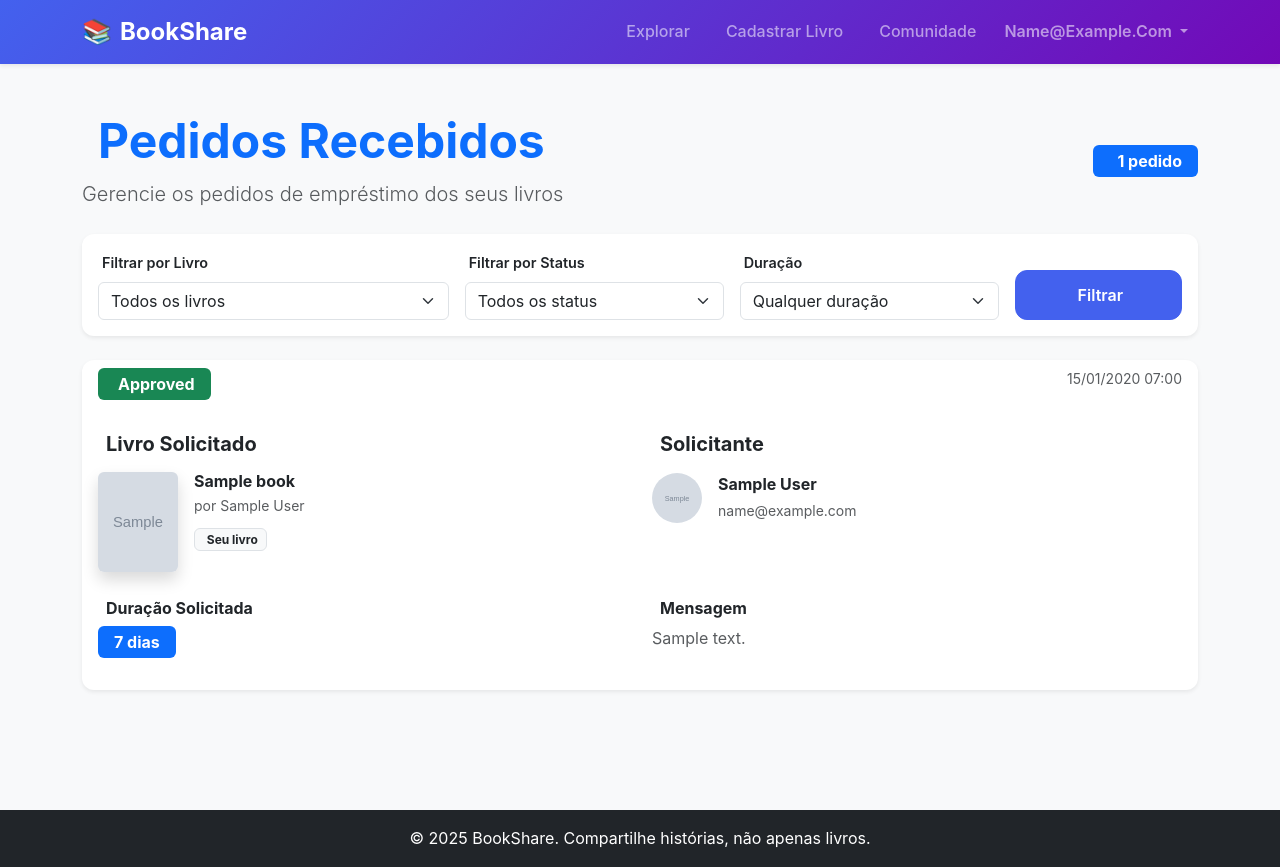
After one commit to vicct0r/ComunitBooks, a Django app: page /loan/order/requested-orders/ in a window 1280 px wide. The commit adds this page. Run offline with Django 5.2, Linux system fonts and the light colour scheme; a user stored in the database is signed in; tables that the repository leaves empty hold one stand-in row (values such as "Sample post"); grey boxes marked "Sample" are stand-in pictures.

Commit message:
feature (loans.views | loans.models | templates/loans/): MyOrdersPage and OrdersRequested with filtering and accept/deny options

```diff
--- a/books/models.py
+++ b/books/models.py
@@ -93,7 +93,7 @@ class Book(Base):
         ('RESERVED', 'Reserved'),
     )
 
-    owner = models.ForeignKey(settings.AUTH_USER_MODEL, on_delete=models.CASCADE)
+    owner = models.ForeignKey(settings.AUTH_USER_MODEL, related_name='user_books', on_delete=models.CASCADE)
     title = models.CharField(max_length=200, help_text="Título do livro")
     author = models.CharField(max_length=200, blank=True, null=True)
     cover_image = StdImageField(
--- a/loans/urls.py
+++ b/loans/urls.py
@@ -5,5 +5,6 @@ app_name = 'loans'
 
 urlpatterns = [
     path('order/book/<int:book_id>/', views.OrderRequestCreateView.as_view(), name='order_create'),
-    path('order/my-orders/', views.OrderRequestsListView.as_view(), name='order_list'),
+    path('order/my-orders/', views.OrdersMadeListView.as_view(), name='orders_made_list'),
+    path('order/requested-orders/', views.OrdersRequestedListView.as_view(), name='orders_request_list')
 ]
--- a/loans/views.py
+++ b/loans/views.py
@@ -12,7 +12,7 @@ class OrderRequestCreateView(LoginRequiredMixin, generic.CreateView):
     template_name = 'loans/order_creation.html'
     model = Order
     fields = ['description', 'required_days']
-    success_url = reverse_lazy('loans:order_list')
+    success_url = reverse_lazy('loans:orders_made_list')
 
     def form_valid(self, form):
         book = get_object_or_404(Book, id=self.kwargs.get('book_id'))
@@ -29,10 +29,32 @@ class OrderRequestCreateView(LoginRequiredMixin, generic.CreateView):
         return context
 
 
-class OrderRequestsListView(LoginRequiredMixin, generic.ListView):
+class OrdersMadeListView(LoginRequiredMixin, generic.ListView):
     template_name = 'loans/order_list.html'
     model = Order
     context_object_name = 'orders'
 
     def get_queryset(self):
         return Order.objects.filter(user=self.request.user.id).order_by('-date_created')
+
+
+class OrdersRequestedListView(LoginRequiredMixin, generic.ListView):
+    template_name = 'loans/requested_orders.html'
+    model = Order
+    context_object_name = 'orders'
+
+    def get_queryset(self):
+        query = Order.objects.filter(book__owner=self.request.user).order_by('-date_created')
+
+        if self.request.GET.get('book'):
+            query = query.filter(book_id=self.request.GET.get('book'))
+        if self.request.GET.get('status'):
+            query = query.filter(status=self.request.GET.get('status'))
+        if self.request.GET.get('duration'):
+            query = query.filter(required_days=self.request.GET.get('duration'))
+        return query
+
+    def get_context_data(self, **kwargs):
+        context = super().get_context_data(**kwargs)
+        context['user_books'] = Book.objects.filter(owner=self.request.user)
+        return context
--- /dev/null
+++ b/templates/loans/requested_orders.html
@@ -0,0 +1,319 @@
+{% extends 'base.html' %}
+{% load static %}
+
+{% block title %}Pedidos Recebidos{% endblock %}
+
+{% block content %}
+<div class="container py-5">
+    <div class="row">
+        <div class="col-12">
+            <!-- Cabeçalho -->
+            <div class="d-flex justify-content-between align-items-center mb-4">
+                <div>
+                    <h1 class="display-5 fw-bold text-primary mb-2">
+                        <i class="fas fa-inbox me-3"></i>Pedidos Recebidos
+                    </h1>
+                    <p class="lead text-muted mb-0">Gerencie os pedidos de empréstimo dos seus livros</p>
+                </div>
+                <div class="text-end">
+                    <span class="badge bg-primary fs-6 px-3 py-2">
+                        <i class="fas fa-clipboard-list me-2"></i>
+                        {{ orders.count }} pedido{{ orders.count|pluralize }}
+                    </span>
+                </div>
+            </div>
+
+            <!-- Filtros -->
+            <div class="card border-0 shadow-sm mb-4">
+                <div class="card-body">
+                    <form method="get" class="row g-3 align-items-end">
+                        <!-- Filtro por Livro -->
+                        <div class="col-md-4">
+                            <label for="book_filter" class="form-label fw-semibold">
+                                <i class="fas fa-book me-1"></i>Filtrar por Livro
+                            </label>
+                            <select name="book" id="book_filter" class="form-select">
+                                <option value="">Todos os livros</option>
+                                {% for book in user_books %}
+                                <option value="{{ book.id }}"
+                                    {% if request.GET.book == book.id|stringformat:"i" %}selected{% endif %}>
+                                    {{ book.title }}
+                                </option>
+                                {% endfor %}
+                            </select>
+                        </div>
+
+                        <!-- Filtro por Status -->
+                        <div class="col-md-3">
+                            <label for="status_filter" class="form-label fw-semibold">
+                                <i class="fas fa-filter me-1"></i>Filtrar por Status
+                            </label>
+                            <select name="status" id="status_filter" class="form-select">
+                                <option value="">Todos os status</option>
+                                <option value="pr" {% if request.GET.status == 'SUBMITTED' %}selected{% endif %}>Pendentes</option>
+                                <option value="ap" {% if request.GET.status == 'APPROVED' %}selected{% endif %}>Aprovados</option>
+                                <option value="dn" {% if request.GET.status == 'DENIED' %}selected{% endif %}>Recusados</option>
+                            </select>
+                        </div>
+
+                        <!-- Filtro por Duração -->
+                        <div class="col-md-3">
+                            <label for="duration_filter" class="form-label fw-semibold">
+                                <i class="fas fa-calendar me-1"></i>Duração
+                            </label>
+                            <select name="duration" id="duration_filter" class="form-select">
+                                <option value="">Qualquer duração</option>
+                                <option value="7" {% if request.GET.duration == '7' %}selected{% endif %}>1 semana</option>
+                                <option value="14" {% if request.GET.duration == '14' %}selected{% endif %}>2 semanas</option>
+                                <option value="21" {% if request.GET.duration == '21' %}selected{% endif %}>3 semanas</option>
+                                <option value="30" {% if request.GET.duration == '30' %}selected{% endif %}>1 mês</option>
+                            </select>
+                        </div>
+
+                        <!-- Botões -->
+                        <div class="col-md-2">
+                            <button type="submit" class="btn btn-primary w-100">
+                                <i class="fas fa-search me-1"></i>Filtrar
+                            </button>
+                        </div>
+
+                        <!-- Limpar Filtros -->
+                        {% if request.GET.book or request.GET.status or request.GET.duration %}
+                        <div class="col-12">
+                            <a href="?" class="btn btn-outline-secondary btn-sm">
+                                <i class="fas fa-times me-1"></i>Limpar Filtros
+                            </a>
+                        </div>
+                        {% endif %}
+                    </form>
+                </div>
+            </div>
+
+            <!-- Indicadores de Filtro Ativo -->
+            {% if request.GET.book or request.GET.status or request.GET.duration %}
+            <div class="alert alert-info d-flex align-items-center mb-4">
+                <i class="fas fa-info-circle me-2"></i>
+                <div>
+                    <strong>Filtros ativos:</strong>
+                    {% if request.GET.book %}
+                    {% with book_id=request.GET.book %}
+                        {% for book in user_books %}
+                            {% if book.id|stringformat:"i" == book_id %}
+                            <span class="badge bg-primary ms-2">Livro: {{ book.title }}</span>
+                            {% endif %}
+                        {% endfor %}
+                    {% endwith %}
+                    {% endif %}
+                    {% if request.GET.status %}
+                    <span class="badge bg-info ms-2">
+                        Status:
+                        {% if request.GET.status == 'pr' %}Pendente
+                        {% elif request.GET.status == 'ap' %}Aprovado
+                        {% elif request.GET.status == 'dn' %}Recusado
+                        {% endif %}
+                    </span>
+                    {% endif %}
+                    {% if request.GET.duration %}
+                    <span class="badge bg-success ms-2">
+                        Duração: {{ request.GET.duration }} dia{{ request.GET.duration|pluralize }}
+                    </span>
+                    {% endif %}
+                </div>
+            </div>
+            {% endif %}
+
+            {% if orders %}
+            <!-- Lista de Pedidos -->
+            <div class="row">
+                {% for order in orders %}
+                <div class="col-12 mb-4">
+                    <div class="card border-0 shadow-sm">
+                        <div class="card-header bg-transparent border-0 pb-0">
+                            <div class="d-flex justify-content-between align-items-start mb-3">
+                                <span class="badge
+                                    {% if order.status == 'pr' %}bg-warning text-dark
+                                    {% elif order.status == 'ap' %}bg-success
+                                    {% elif order.status == 'dn' %}bg-danger
+                                    {% else %}bg-light text-dark{% endif %}
+                                    fs-6 px-3 py-2">
+                                    <i class="fas
+                                        {% if order.status == 'pr' %}fa-clock
+                                        {% elif order.status == 'ap' %}fa-check-circle
+                                        {% elif order.status == 'dn' %}fa-times-circle
+                                        {% else %}fa-question{% endif %} me-1">
+                                    </i>
+                                    {{ order.get_status_display }}
+                                </span>
+                                <small class="text-muted">{{ order.date_created|date:"d/m/Y H:i" }}</small>
+                            </div>
+                        </div>
+
+                        <div class="card-body">
+                            <div class="row">
+                                <!-- Informações do Livro -->
+                                <div class="col-md-6 mb-4">
+                                    <h5 class="fw-bold text-dark mb-3">
+                                        <i class="fas fa-book me-2 text-primary"></i>Livro Solicitado
+                                    </h5>
+                                    <div class="d-flex align-items-start">
+                                        <div class="flex-shrink-0 me-3">
+                                            {% if order.book.cover_image %}
+                                            <img src="{{ order.book.cover_image.url }}"
+                                                 alt="{{ order.book.title }}"
+                                                 class="rounded shadow"
+                                                 style="width: 80px; height: 100px; object-fit: cover;">
+                                            {% else %}
+                                            <img src="{% static 'images/book_icon.png' %}"
+                                                 alt="{{ order.book.title }}"
+                                                 class="rounded shadow"
+                                                 style="width: 80px; height: 100px; object-fit: cover;">
+                                            {% endif %}
+                                        </div>
+                                        <div class="flex-grow-1">
+                                            <h6 class="fw-bold text-dark mb-1">{{ order.book.title }}</h6>
+                                            {% if order.book.author %}
+                                            <p class="text-muted small mb-2">por {{ order.book.author }}</p>
+                                            {% endif %}
+                                            <span class="badge bg-light text-dark border small">
+                                                <i class="fas fa-user me-1"></i>Seu livro
+                                            </span>
+                                        </div>
+                                    </div>
+                                </div>
+
+                                <!-- Informações do Solicitante -->
+                                <div class="col-md-6 mb-4">
+                                    <h5 class="fw-bold text-dark mb-3">
+                                        <i class="fas fa-user me-2 text-primary"></i>Solicitante
+                                    </h5>
+                                    <div class="d-flex align-items-center">
+                                        <div class="flex-shrink-0 me-3">
+                                            {% if order.user.img %}
+                                            <img src="{{ order.user.img.url }}"
+                                                 alt="{{ order.user.full_name }}"
+                                                 class="rounded-circle"
+                                                 style="width: 50px; height: 50px; object-fit: cover;">
+                                            {% else %}
+                                            <img src="{% static 'images/default_user.avif' %}"
+                                                 alt="{{ order.user.full_name }}"
+                                                 class="rounded-circle"
+                                                 style="width: 50px; height: 50px; object-fit: cover;">
+                                            {% endif %}
+                                        </div>
+                                        <div class="flex-grow-1">
+                                            <strong class="d-block text-dark">
+                                                {% if order.user.full_name %}
+                                                    {{ order.user.full_name }}
+                                                {% else %}
+                                                    {{ order.user.email }}
+                                                {% endif %}
+                                            </strong>
+                                            <small class="text-muted">{{ order.user.email }}</small>
+                                        </div>
+                                    </div>
+                                </div>
+                            </div>
+
+                            <!-- Detalhes do Pedido -->
+                            <div class="row">
+                                <div class="col-md-6">
+                                    <div class="mb-3">
+                                        <strong class="text-dark d-block mb-1">
+                                            <i class="fas fa-calendar me-2 text-primary"></i>Duração Solicitada
+                                        </strong>
+                                        <span class="badge bg-primary fs-6 px-3 py-2">
+                                            {{ order.required_days }} dia{{ order.required_days|pluralize }}
+                                        </span>
+
+                                    </div>
+                                </div>
+                                <div class="col-md-6">
+                                    <div class="mb-3">
+                                        <strong class="text-dark d-block mb-1">
+                                            <i class="fas fa-comment me-2 text-primary"></i>Mensagem
+                                        </strong>
+                                        {% if order.description %}
+                                        <p class="text-muted mb-0">{{ order.description }}</p>
+                                        {% else %}
+                                        <p class="text-muted fst-italic mb-0">Nenhuma mensagem fornecida</p>
+                                        {% endif %}
+                                    </div>
+                                </div>
+                            </div>
+
+                            <!-- Ações -->
+                            {% if order.status == 'pr' %}
+                            <div class="border-top pt-3 mt-3">
+                                <div class="d-flex justify-content-end gap-3">
+                                    <a href="#" class="btn btn-success px-4">
+                                        <i class="fas fa-check me-2"></i>Aceitar Pedido
+                                    </a>
+                                    <a href="#" class="btn btn-danger px-4">
+                                        <i class="fas fa-times me-2"></i>Recusar Pedido
+                                    </a>
+                                </div>
+                            </div>
+                            {% endif %}
+                        </div>
+                    </div>
+                </div>
+                {% endfor %}
+            </div>
+
+            {% else %}
+            <!-- Estado Vazio -->
+            <div class="text-center py-5">
+                <div class="mb-4">
+                    <i class="fas fa-inbox fa-4x text-muted"></i>
+                </div>
+                <h3 class="text-muted mb-3">
+                    {% if request.GET.book or request.GET.status or request.GET.duration %}
+                    Nenhum pedido encontrado com os filtros aplicados
+                    {% else %}
+                    Nenhum pedido recebido
+                    {% endif %}
+                </h3>
+                <p class="text-muted mb-4">
+                    {% if request.GET.book or request.GET.status or request.GET.duration %}
+                    Tente ajustar os filtros para ver mais resultados.
+                    {% else %}
+                    Quando outros usuários solicitarem empréstimos dos seus livros, os pedidos aparecerão aqui.
+                    {% endif %}
+                </p>
+                {% if request.GET.book or request.GET.status or request.GET.duration %}
+                <a href="?" class="btn btn-primary btn-lg">
+                    <i class="fas fa-times me-2"></i>Limpar Filtros
+                </a>
+                {% else %}
+                <a href="{% url 'books:library' %}" class="btn btn-primary btn-lg">
+                    <i class="fas fa-book me-2"></i>Explorar Livros
+                </a>
+                {% endif %}
+            </div>
+            {% endif %}
+        </div>
+    </div>
+</div>
+{% endblock %}
+
+{% block extra_css %}
+<style>
+    .card {
+        border-radius: 12px;
+        transition: transform 0.2s ease-in-out;
+    }
+
+    .card:hover {
+        transform: translateY(-2px);
+    }
+
+    .border-top {
+        border-top: 1px solid rgba(0,0,0,0.1) !important;
+    }
+
+    .form-label {
+        font-size: 0.9rem;
+        margin-bottom: 0.5rem;
+    }
+</style>
+{% endblock %}
--- a/usuarios/views.py
+++ b/usuarios/views.py
@@ -3,7 +3,6 @@ from django.views import generic
 from django.contrib.auth import get_user_model
 from django.urls import reverse_lazy
 
-from .models import CustomUser
 from .forms import CustomUserCreationForm, CustomUserChangeForm
 
 
```
Also changed, not shown: loans/models.py (+9 -18 lines), tasks.txt (+18 -1 lines), templates/usuarios/my_profile.html (+125 -71 lines), loans/migrations/0003_remove_loan_allows_renewal_and_more.py (added).
